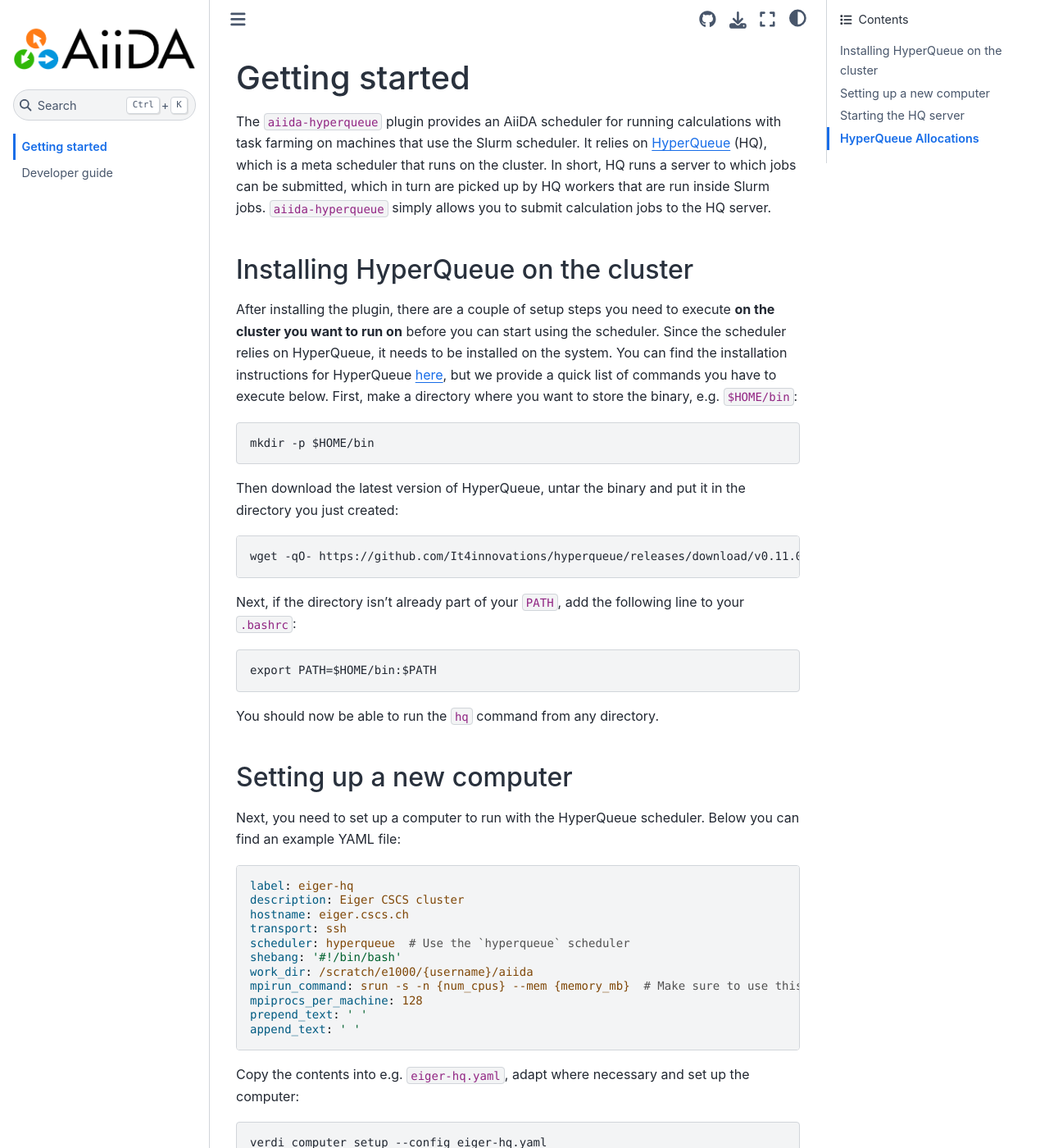
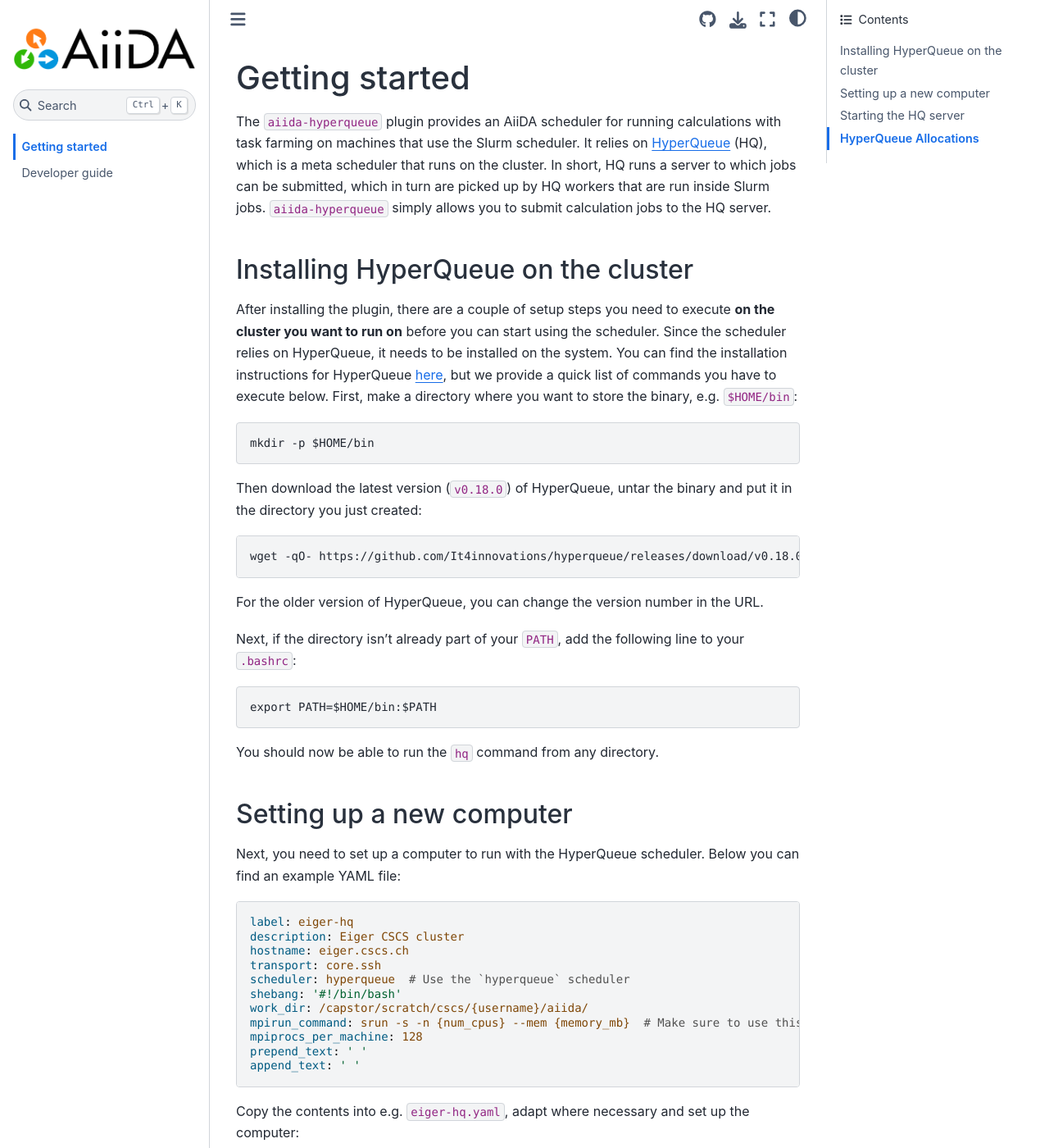
Before and after one commit to aiidateam/aiida-hyperqueue, a Sphinx documentation site: the page built from docs/source/get_started.md, in a window 1280 px wide and 1400 px high. Shown: the whole window at 82% size. Built offline with Sphinx 7.4.7 and the Sphinx Book theme 1.1.4, drawn with Linux system fonts in a browser that asks for light colours.

Commit message:
DOC: info update to conform with latest aiida-core (#16)

```diff
--- a/docs/source/get_started.md
+++ b/docs/source/get_started.md
@@ -20,12 +20,14 @@
 
 :::
 
-Then download the latest version of HyperQueue, untar the binary and put it in the directory you just created:
+Then download the latest version (`v0.18.0`) of HyperQueue, untar the binary and put it in the directory you just created:
 
 :::{code-block} console
 
-wget -qO- https://github.com/It4innovations/hyperqueue/releases/download/v0.11.0/hq-v0.11.0-linux-x64.tar.gz | tar xvz -C $HOME/bin
+wget -qO- https://github.com/It4innovations/hyperqueue/releases/download/v0.18.0/hq-v0.18.0-linux-x64.tar.gz | tar xvz -C $HOME/bin
 :::
+
+For the older version of HyperQueue, you can change the version number in the URL.
 
 Next, if the directory isn't already part of your `PATH`, add the following line to your `.bashrc`:
 
@@ -47,10 +49,10 @@
 label: eiger-hq
 description: Eiger CSCS cluster
 hostname: eiger.cscs.ch
-transport: ssh
+transport: core.ssh
 scheduler: hyperqueue  # Use the `hyperqueue` scheduler
 shebang: '#!/bin/bash'
-work_dir: /scratch/e1000/{username}/aiida
+work_dir: /capstor/scratch/cscs/{username}/aiida/
 mpirun_command: srun -s -n {num_cpus} --mem {memory_mb}  # Make sure to use this srun command
 mpiprocs_per_machine: 128
 prepend_text: ' '
--- a/pyproject.toml
+++ b/pyproject.toml
@@ -4,7 +4,7 @@
 
 [project]
 name = "aiida-hyperqueue"
-version = "0.1.0"
+dynamic = ['version']
 authors = [
   {name = "Marnik Bercx"},
   {name = "Jusong Yu"},
```
